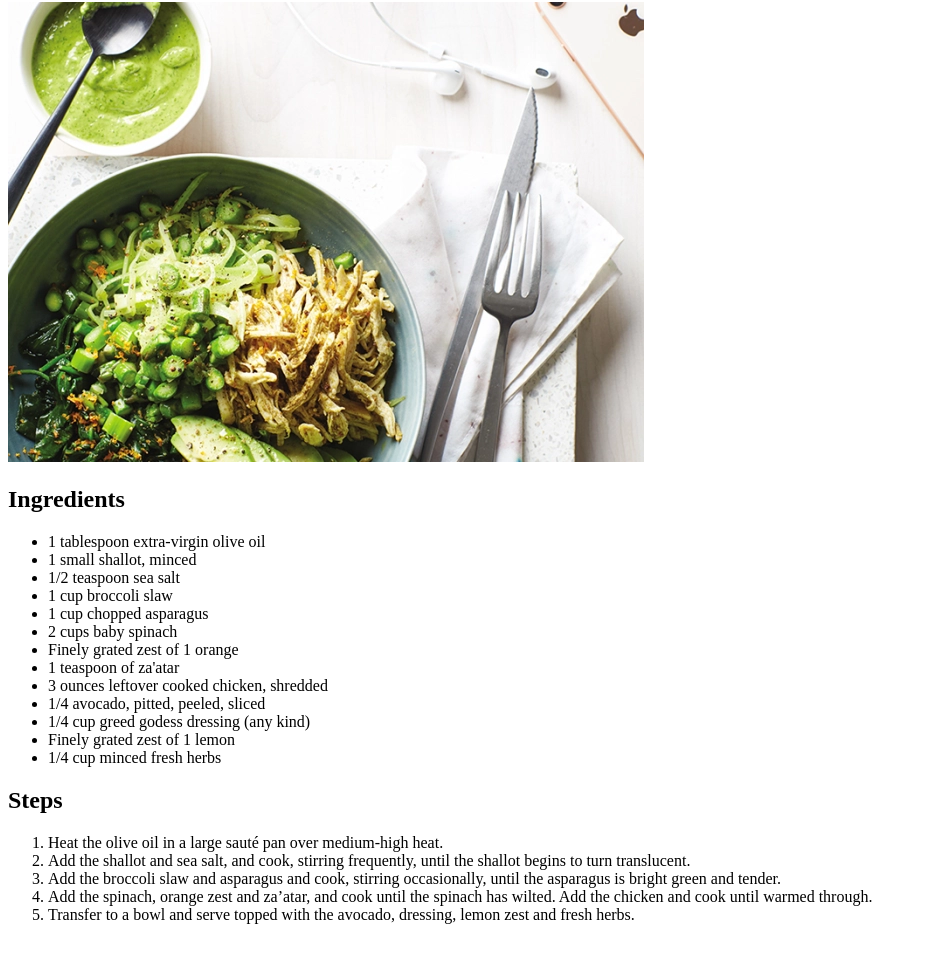
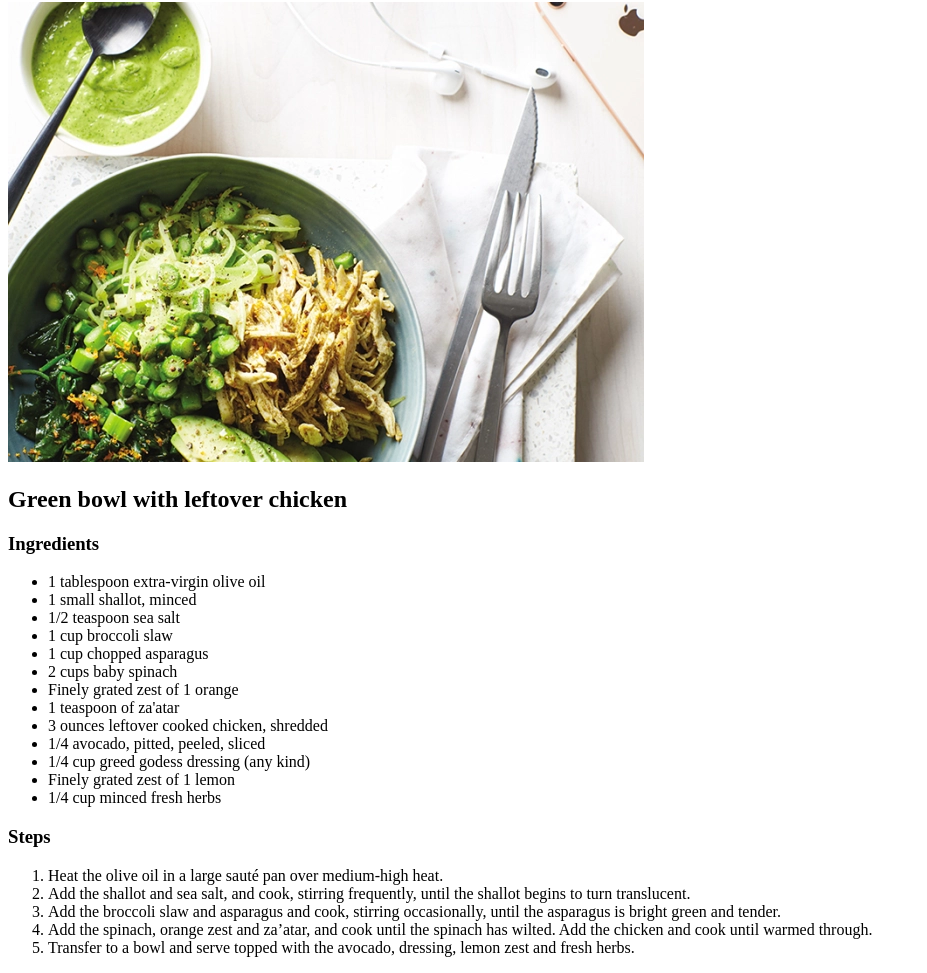
Before and after one commit to nick-caminiti/odin-recipes, a plain HTML site: page recipes/bowl.html in a window 1280 px wide. Shown: the part 78-1051 px from the top of the page, without its empty margins (0-927 px from the left). Before the commit the page ends 1018 px from the top, so only its background shows below. Drawn offline with Linux system fonts and the light colour scheme.

Commit message:
Add description to bowl

```diff
--- a/recipes/bowl.html
+++ b/recipes/bowl.html
@@ -8,7 +8,8 @@
     <body>
         <h1>Green Bowl with Chicken, Citrus, and Herbs</h1>
             <img src="../img/bowl.jpg" alt="green bowl">
-            <h2>Ingredients</h2>
+            <h2>Green bowl with leftover chicken</h2>
+                <h3>Ingredients</h2>
                     <ul>
                         <li>1 tablespoon extra-virgin olive oil</li>
                         <li>1 small shallot, minced</li>
@@ -24,7 +25,7 @@
                         <li>Finely grated zest of 1 lemon</li>
                         <li>1/4 cup minced fresh herbs</li>
                     </ul>
-            <h2>Steps</h2>
+                <h3>Steps</h2>
                     <ol>
                         <li>Heat the olive oil in a large sauté pan over medium-high heat.</li>
                         <li>Add the shallot and sea salt, and cook, stirring frequently, until the shallot begins to turn translucent.</li>
```
Lines whose indentation alone changed are shown as unchanged.
